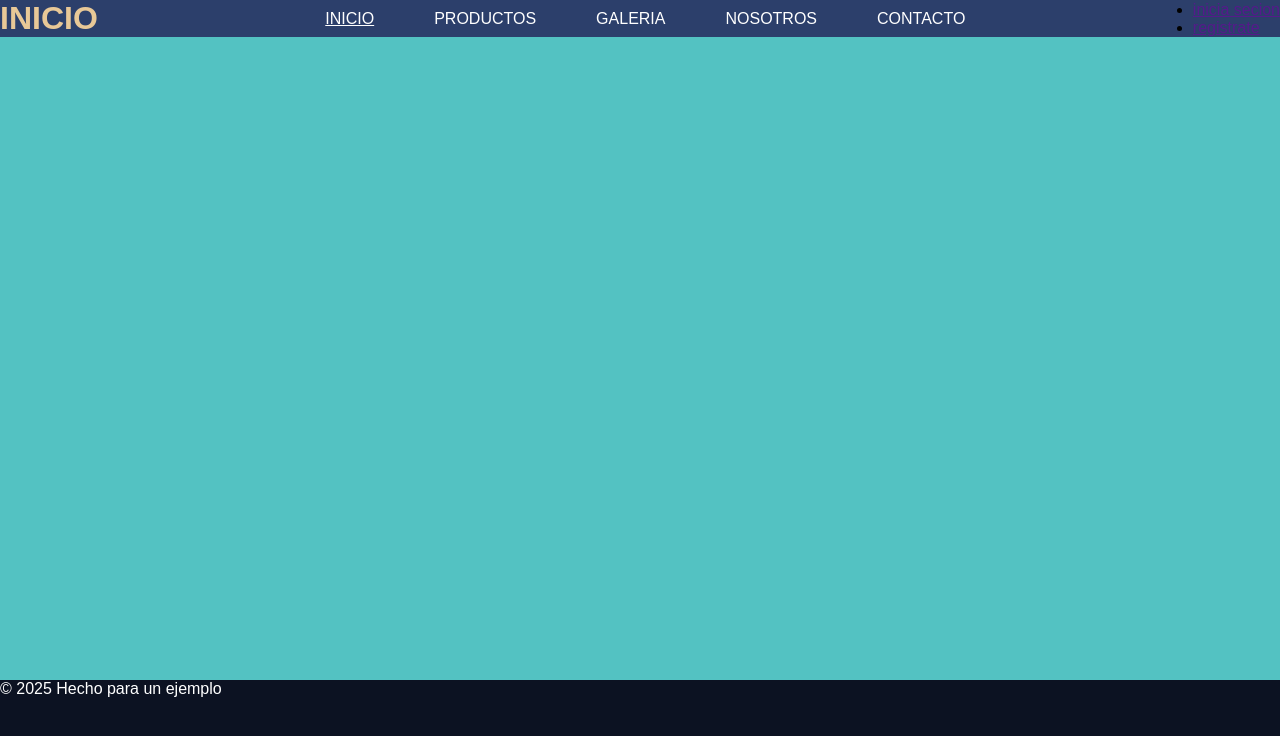
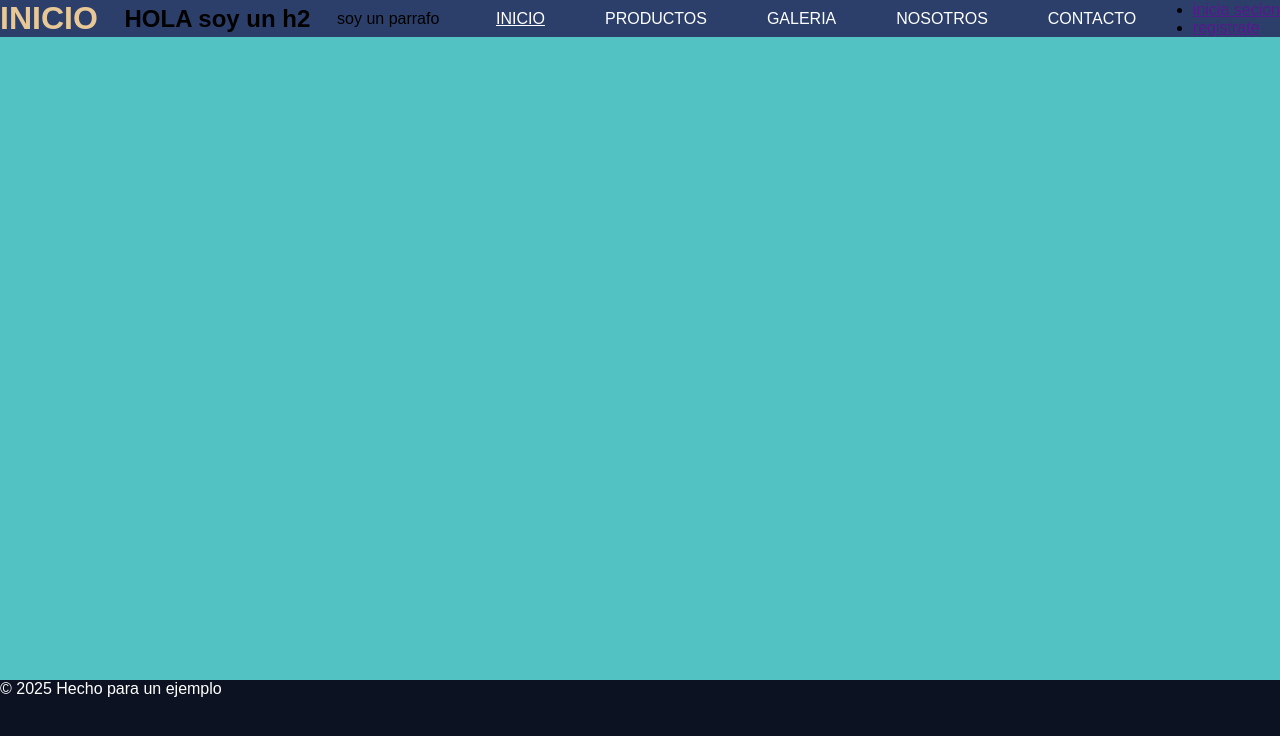
Before and after one commit to Esteban312/ejemplo-sabado, a plain HTML site: page index.html in a window 1280 px wide. Drawn offline with Linux system fonts and the light colour scheme.

Commit message:
agregue texto al header

```diff
--- a/index.html
+++ b/index.html
@@ -9,6 +9,8 @@
 <body>
     <header>
         <h1>INICIO</h1>
+        <h2>HOLA soy un h2</h2>
+        <p>soy un parrafo</p>
 
         <nav>
             <ul>
```
